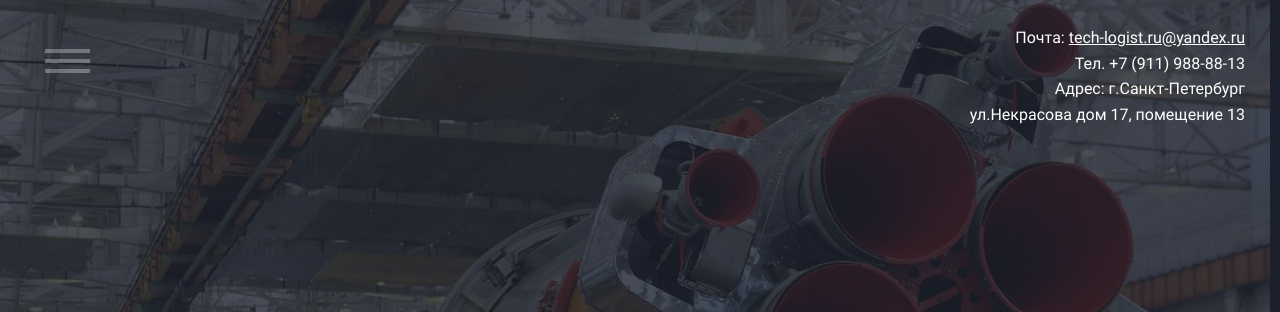
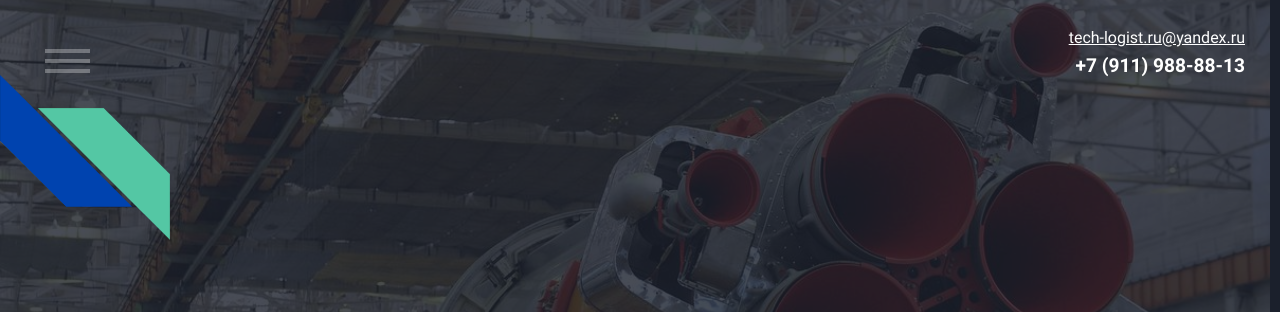
Before and after one commit to mazax1ct/techno-logist-landing, a website: page src/index.html in a window 1280 px wide. Shown: the top 312 px of the page. Drawn offline with nearby package versions, Linux system fonts and the light colour scheme; files that its build step writes are made by us from their sources.

Commit message:
remake logo + contacts on start

```diff
--- a/src/css/base/_base.scss
+++ b/src/css/base/_base.scss
@@ -52,8 +52,10 @@ html {
     }
 
     &__section {
+        background-repeat: no-repeat;
         height: 100%;
         overflow: hidden;
+        position: relative;
         scroll-snap-align: start;
 
         h1,
@@ -71,13 +73,25 @@ html {
         }
 
         &--logo {
+            &::before {
                 background-image: url("../images/logo.png");
                 background-repeat: no-repeat;
-            background-position: 0 75px;
+                //background-position: 0 75px;
                 background-color: transparent;
                 background-size: 120px auto;
+                content: '';
+                left: 0;
+                height: 120px;
+                pointer-events: none;
+                position: absolute;
+                top: 75px;
+                width: 120px;
+                z-index: 1;
                 @media(min-width: 400px) {
                     background-size: 170px auto;
+                    height: 170px;
+                    width: 170px;
+                }
             }
         }
 
@@ -148,6 +162,10 @@ html {
                 width: 100%;
                 z-index: 1;
 
+                b {
+                    font-size: 120%;
+                }
+
                 a {
                     color: #fff;
                     @include hover {
@@ -163,6 +181,12 @@ html {
                 background-image: url("../images/content/section_1/bg.png");
                 background-size: auto 100%;
                 background-position: 0 0;
+            }
+
+            &::before {
+                @media(min-width: 1024px) {
+                    display: none !important;
+                }
             }
 
             .page__section-text {
@@ -317,6 +341,12 @@ html {
                 background-image: url("../images/content/section_6/bg.png");
                 background-size: auto 100%;
                 background-position: 0 0;
+            }
+
+            &::before {
+                @media(min-width: 1024px) {
+                    display: none;
+                }
             }
 
             .slogan {
--- a/src/index.html
+++ b/src/index.html
@@ -53,7 +53,7 @@
     </header>
 
     <main class="page__content">
-        <section class="page__section page__section--start">
+        <section class="page__section page__section--logo page__section--start">
             <div class="page__image"><img src="images/content/start/bg.jpg" alt=""></div>
 
             <div class="slogan">
@@ -64,10 +64,8 @@
 
             <div class="contacts">
                 <p>
-                    Почта: <a href="mailto:tech-logist.ru@yandex.ru">tech-logist.ru@yandex.ru</a><br>
-                    Тел. +7 (911) 988-88-13<br>
-                    Адрес: г.Санкт-Петербург<br>
-                    ул.Некрасова дом 17, помещение 13
+                    <a href="mailto:tech-logist.ru@yandex.ru">tech-logist.ru@yandex.ru</a><br>
+                    <b>+7 (911) 988-88-13</b>
                 </p>
             </div>
         </section>
```
Also changed, not shown: build/css/style.css, build/index.html. Lines whose indentation alone changed are shown as unchanged.
